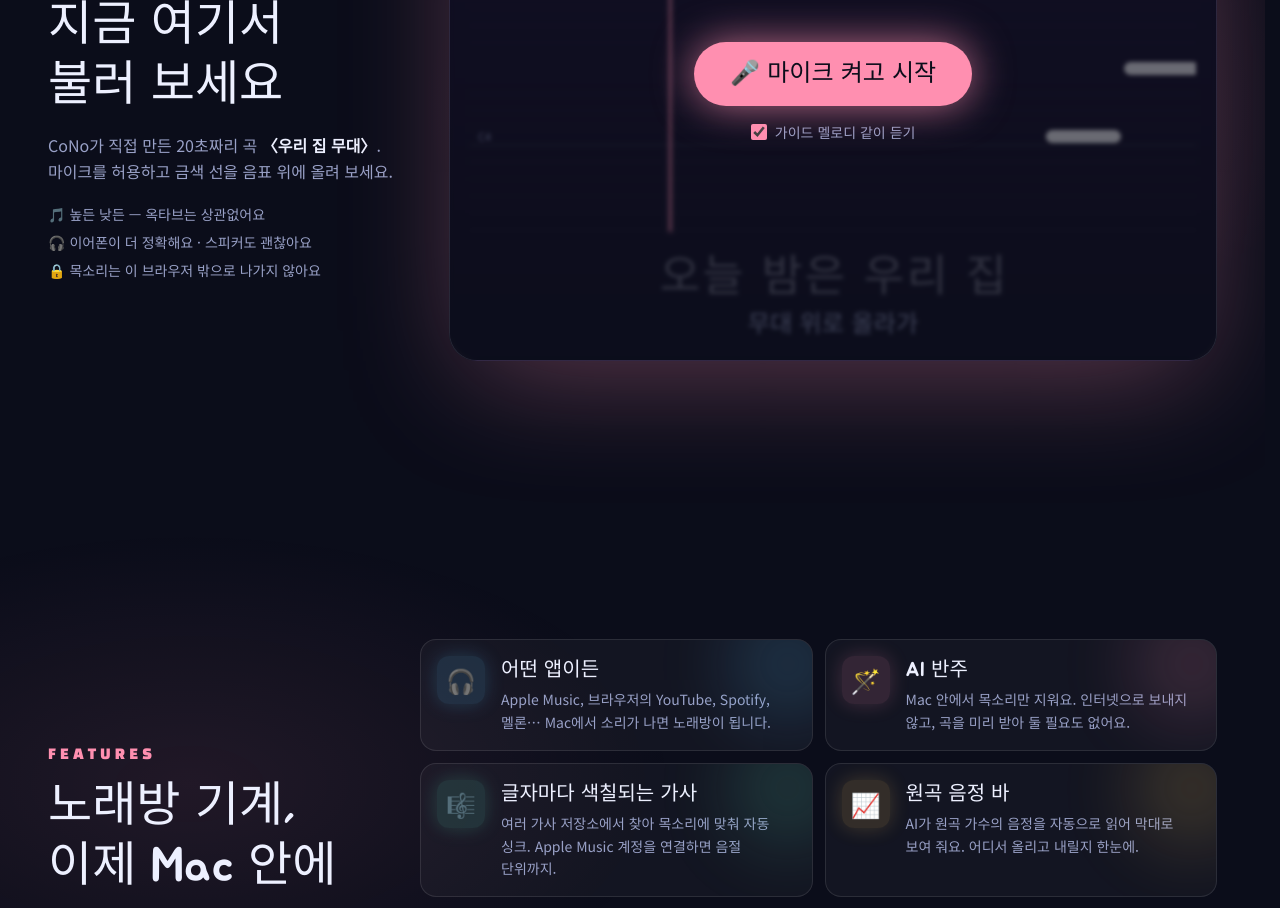
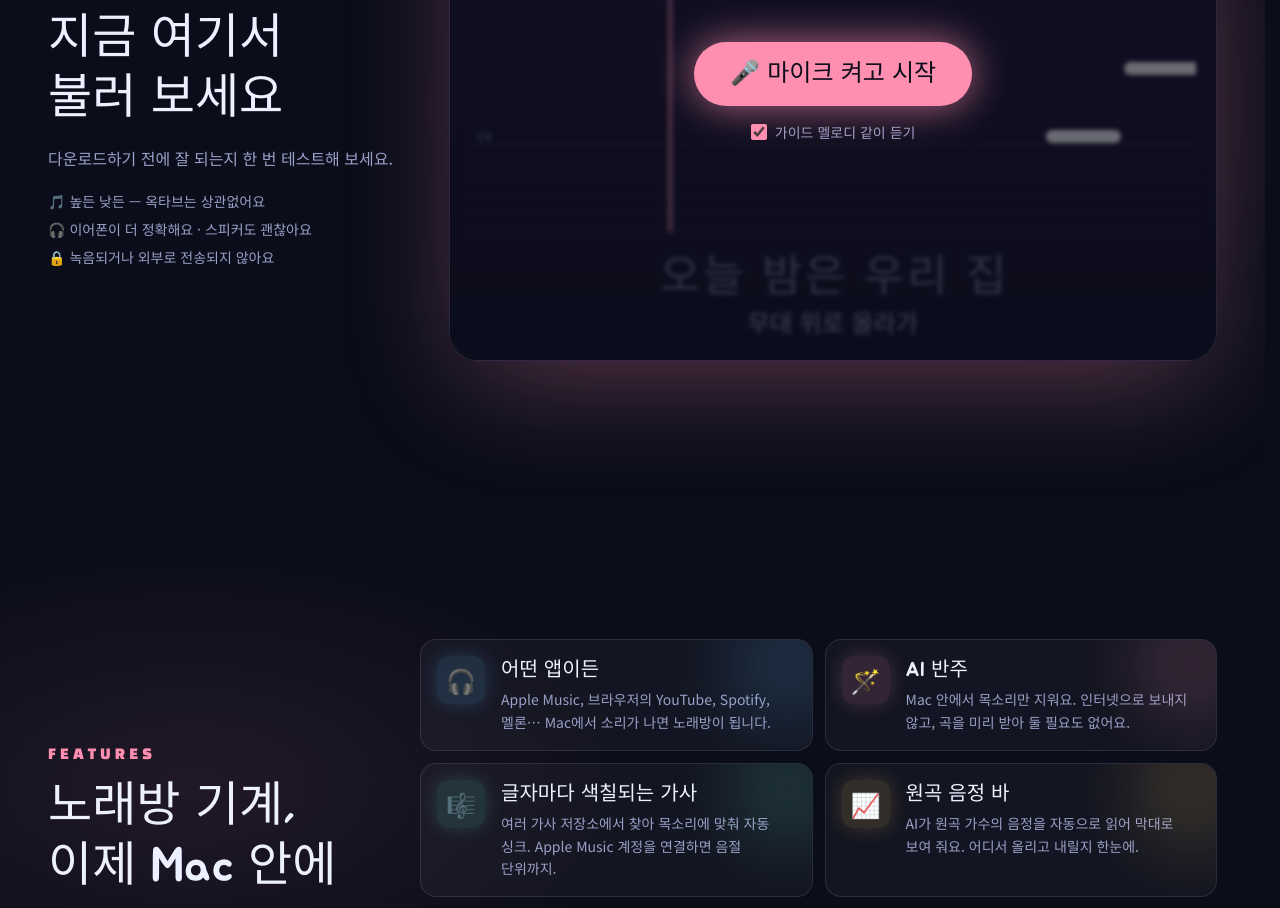
Before and after one commit to hsu3046/CoNoAI, a Next.js app in the folder web/: page / in a window 1280 px wide. Shown: the part 5500-6408 px from the top of the page. Built offline with nearby package versions, Linux system fonts and the light colour scheme; no server answers.

Commit message:
copy(web): try section intro and privacy line
Co-Authored-By: Claude Opus 5.5 <noreply@anthropic.com>

```diff
--- a/web/src/components/TryItLive.tsx
+++ b/web/src/components/TryItLive.tsx
@@ -202,11 +202,11 @@ export function TryItLive() {
     <Screen id="try" innerRef={sectionRef} glow={{ color: "rgba(255,143,176,0.1)", x: "70%", y: "55%" }}>
       <div className="grid items-center gap-10 lg:grid-cols-[minmax(0,0.8fr)_minmax(0,1.7fr)]">
         <SectionTitle kicker="TRY IT NOW" title="설치 전에, 지금 여기서 불러 보세요" align="left">
-          CoNo가 직접 만든 20초짜리 곡 <b className="text-ink">〈우리 집 무대〉</b>. 마이크를 허용하고 금색 선을 음표 위에 올려 보세요.
+          다운로드하기 전에 잘 되는지 한 번 테스트해 보세요.
           <ul className="mt-5 space-y-2 text-sm">
             <li>🎵 높든 낮든 — 옥타브는 상관없어요</li>
             <li>🎧 이어폰이 더 정확해요 · 스피커도 괜찮아요</li>
-            <li>🔒 목소리는 이 브라우저 밖으로 나가지 않아요</li>
+            <li>🔒 녹음되거나 외부로 전송되지 않아요</li>
           </ul>
         </SectionTitle>
 
```
